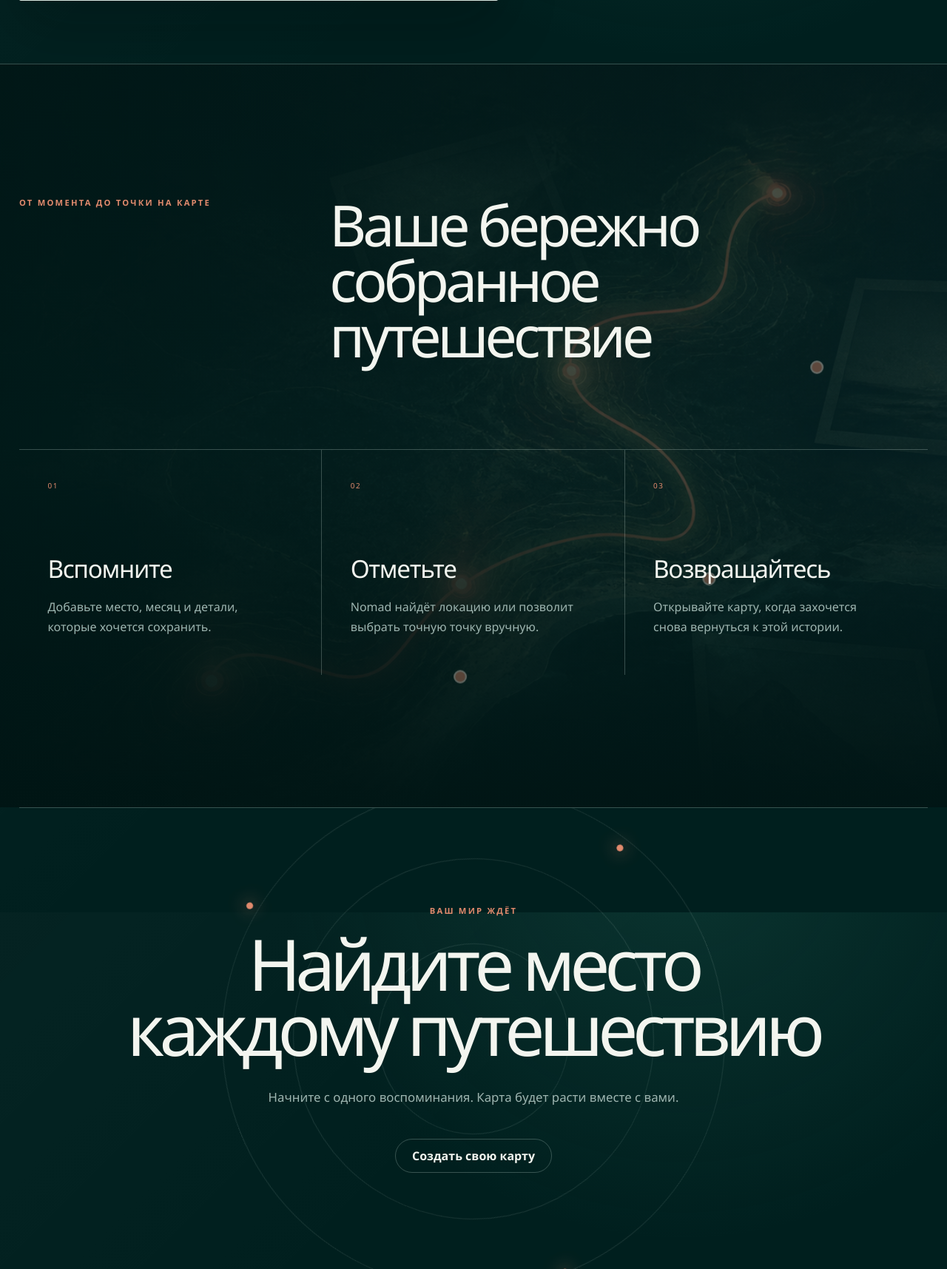
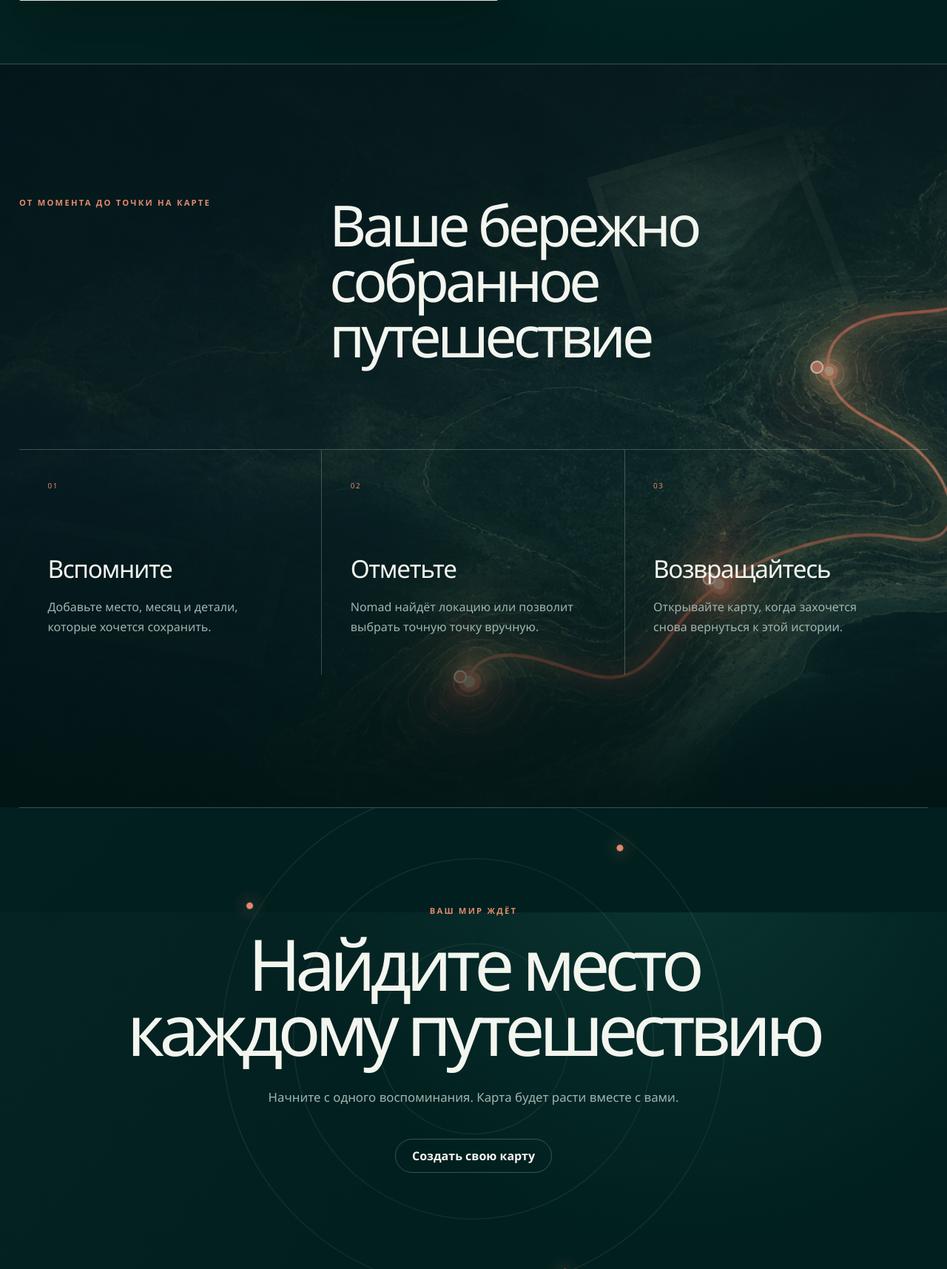
Before and after one commit to alabayk/nomad, a FastAPI app: page /about in a window 1280 px wide. Shown: the part 1967-3682 px from the top of the page at 74% size. Run offline with FastAPI, Linux system fonts and the light colour scheme; parts of the project's set-up code (start-up, migrations or seed data) failed here and were passed over.

Commit message:
Lock route animation to artwork coordinates

```diff
--- a/app/static/css/app.css
+++ b/app/static/css/app.css
@@ -341,7 +341,7 @@ body[data-scroll-direction="up"] .reveal:not(.is-visible) { transform:translateY
 body[data-scroll-direction="up"] .about-features .reveal:nth-child(1){transition-delay:calc(var(--reveal-step)*2)}body[data-scroll-direction="up"] .about-features .reveal:nth-child(2){transition-delay:var(--reveal-step)}body[data-scroll-direction="up"] .about-features .reveal:nth-child(3){transition-delay:0s}
 body[data-scroll-direction="up"] .about-showcase .reveal:nth-child(1){transition-delay:var(--reveal-step)}body[data-scroll-direction="up"] .about-showcase .reveal:nth-child(2){transition-delay:0s}
 body[data-scroll-direction="up"] .process-heading{transition-delay:calc(var(--reveal-step)*3)}body[data-scroll-direction="up"] .process-steps .reveal:nth-child(1){transition-delay:calc(var(--reveal-step)*2)}body[data-scroll-direction="up"] .process-steps .reveal:nth-child(2){transition-delay:var(--reveal-step)}body[data-scroll-direction="up"] .process-steps .reveal:nth-child(3){transition-delay:0s}
-.about-process { position:relative; width:100vw; margin-left:calc(50% - 50vw); padding:clamp(110px,14vw,200px) max(26px,calc((100vw - 1380px)/2)); overflow:hidden; border-top:1px solid var(--line); background:linear-gradient(90deg,rgba(0,25,24,.94),rgba(0,31,30,.55)),url('/static/img/about-journey-ai.png') right center/cover no-repeat; isolation:isolate; animation:journey-breathe 14s ease-in-out infinite alternate; }
+.about-process { position:relative; width:100vw; margin-left:calc(50% - 50vw); padding:clamp(110px,14vw,200px) max(26px,calc((100vw - 1380px)/2)); overflow:hidden; border-top:1px solid var(--line); background:#001f1e; isolation:isolate; }
 .about-process::after { content:""; position:absolute; z-index:-1; inset:0; background:linear-gradient(0deg,rgba(0,20,19,.82),transparent 50%,rgba(0,20,19,.35)); pointer-events:none; }
 .about-process>header,.about-process>.process-steps { position:relative; z-index:2; }
 .process-heading { display:grid; grid-template-columns:.65fr 1.35fr; gap:30px; align-items:start; }
@@ -352,11 +352,10 @@ body[data-scroll-direction="up"] .process-heading{transition-delay:calc(var(--re
 .process-steps span { color:var(--rust); font-size:.62rem; letter-spacing:.16em; }
 .process-steps h3 { margin:80px 0 14px; font-size:clamp(1.6rem,2.6vw,2.25rem); font-weight:350; letter-spacing:-.04em; }
 .process-steps p { max-width:310px; color:var(--muted); line-height:1.7; }
-.process-route-animation { position:absolute; z-index:1; inset:0; width:100%; height:100%; opacity:.72; pointer-events:none; }
+.process-route-animation { position:absolute; z-index:-2; inset:0; width:100%; height:100%; opacity:.78; pointer-events:none; }
 .process-route-animation path { fill:none; stroke:transparent; }
 .route-runner { fill:#fff1df; filter:drop-shadow(0 0 9px #ff815e) drop-shadow(0 0 18px #ff815e); }
-.route-checkpoint { fill:#e88a6c; stroke:#ffe6d9; stroke-width:2; transform-box:fill-box; transform-origin:center; opacity:.55; animation:checkpoint-flash 9s ease-in-out infinite; }
-.checkpoint-one{animation-delay:2.7s}.checkpoint-two{animation-delay:5.5s}.checkpoint-three{animation-delay:8s}
+.route-checkpoint { fill:#e88a6c; stroke:#ffe6d9; stroke-width:2; }
 .about-closing { position:relative; min-height:min(720px,78vh); margin-bottom:-90px; overflow:hidden; display:grid; place-items:center; align-content:center; padding:100px 24px; border-top:1px solid var(--line); text-align:center; isolation:isolate; }
 .about-closing h2 { max-width:950px; margin:20px auto; font-size:clamp(3.4rem,7.5vw,7rem); font-weight:300; line-height:.92; letter-spacing:-.075em; }
 .about-closing>p:not(.eyebrow) { color:var(--muted); font-size:1.05rem; }
@@ -562,8 +561,6 @@ body[data-scroll-direction="up"] .process-heading{transition-delay:calc(var(--re
   .about-features{grid-template-columns:1fr;margin-top:65px}.about-features article{min-height:240px;border-right:0;border-bottom:1px solid var(--line)}.about-features article:last-child{border-bottom:0}.about-features h2{margin-top:42px}
   .about-showcase { grid-template-columns:1fr; padding:90px 0 55px; }.demo-countries{min-height:380px}.showcase-copy{padding-inline:7px}
   .process-heading { grid-template-columns:1fr; }.process-steps{grid-template-columns:1fr}.process-steps article{min-height:220px;border-right:0;border-bottom:1px solid var(--line)}.process-steps article:last-child{border-bottom:0}.process-steps h3{margin-top:50px}.about-closing{margin-bottom:-52px}.closing-orbit{width:105vw}
-  .about-process { padding-bottom:clamp(430px,105vw,620px); background-size:100% 100%,auto 58%; background-position:center,92% 100%; background-repeat:no-repeat; animation:none; }
-  .process-route-animation { height:58%; top:auto; bottom:0; }
   .account-grid { grid-template-columns:1fr; }.account-header{align-items:flex-start}.account-avatar-large{width:72px;height:72px;flex-basis:72px}.account-danger{align-items:stretch;flex-direction:column}.account-danger-actions{flex-direction:column}.account-danger-actions button{width:100%}
   .settings-grid{grid-template-columns:1fr}.choice-group{grid-template-columns:1fr}
   .form-card.wide-card, .detail-card { padding:28px 20px 38px; }
--- a/app/templates/about.html
+++ b/app/templates/about.html
@@ -51,10 +51,12 @@
 
   <section class="about-process reveal-group">
     <svg class="process-route-animation" viewBox="0 0 1792 896" preserveAspectRatio="xMidYMid slice" aria-hidden="true">
+      <image href="/static/img/about-journey-ai.png" width="1792" height="896" preserveAspectRatio="xMidYMid slice"/>
       <path id="process-route" d="M880 738 C1010 675 1100 760 1180 620 S1260 475 1310 365 S1410 315 1460 295 S1520 245 1558 155"/>
-      <circle class="route-checkpoint checkpoint-one" cx="880" cy="738" r="7"/>
-      <circle class="route-checkpoint checkpoint-two" cx="1180" cy="620" r="7"/>
-      <circle class="route-checkpoint checkpoint-three" cx="1310" cy="365" r="7"/>
+      <circle class="route-checkpoint" cx="880" cy="738" r="7"><animate attributeName="opacity" values=".5;1;.5;.5" keyTimes="0;.03;.1;1" dur="9s" repeatCount="indefinite"/></circle>
+      <circle class="route-checkpoint" cx="1180" cy="620" r="7"><animate attributeName="opacity" values=".5;.5;1;.5;.5" keyTimes="0;.38;.43;.5;1" dur="9s" repeatCount="indefinite"/></circle>
+      <circle class="route-checkpoint" cx="1310" cy="365" r="7"><animate attributeName="opacity" values=".5;.5;1;.5;.5" keyTimes="0;.63;.68;.75;1" dur="9s" repeatCount="indefinite"/></circle>
+      <circle class="route-checkpoint" cx="1558" cy="155" r="7"><animate attributeName="opacity" values=".5;.5;1;.5" keyTimes="0;.86;.93;1" dur="9s" repeatCount="indefinite"/></circle>
       <circle class="route-runner" r="6"><animateMotion dur="9s" repeatCount="indefinite" rotate="auto"><mpath href="#process-route"/></animateMotion></circle>
     </svg>
     <header class="process-heading reveal">
--- a/app/templates/base.html
+++ b/app/templates/base.html
@@ -8,7 +8,7 @@
     <link rel="icon" href="/static/img/nomad-mark.svg?v=2" type="image/svg+xml" sizes="any">
     <link rel="shortcut icon" href="/static/img/nomad-mark.svg?v=2" type="image/svg+xml">
     <link rel="apple-touch-icon" href="/static/img/nomad-mark.svg?v=2">
-  <link rel="stylesheet" href="/static/css/app.css?v=redesign11">
+  <link rel="stylesheet" href="/static/css/app.css?v=redesign12">
     {% block head %}{% endblock %}
   </head>
   <body>
```
